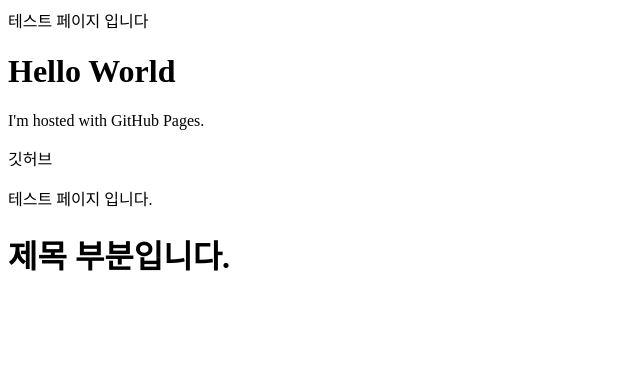
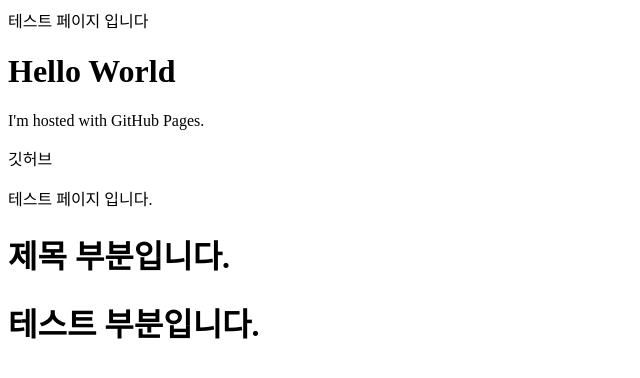
Before and after one commit to 5hyunsu/5hyunsu.github.io, a plain HTML site: page index.html in a window 1280 px wide. Shown: the whole page, without its empty margins (0-640 px from the left). Drawn offline with Linux system fonts and the light colour scheme.

Commit message:
Update index.html

```diff
--- a/index.html
+++ b/index.html
@@ -13,5 +13,6 @@
 <p> 깃허브 </p>
 <p>테스트 페이지 입니다. </p>
 <h1> 제목 부분입니다.</h1>
+<h1> 테스트 부분입니다.</h1>
 </body>
 </html>
```
